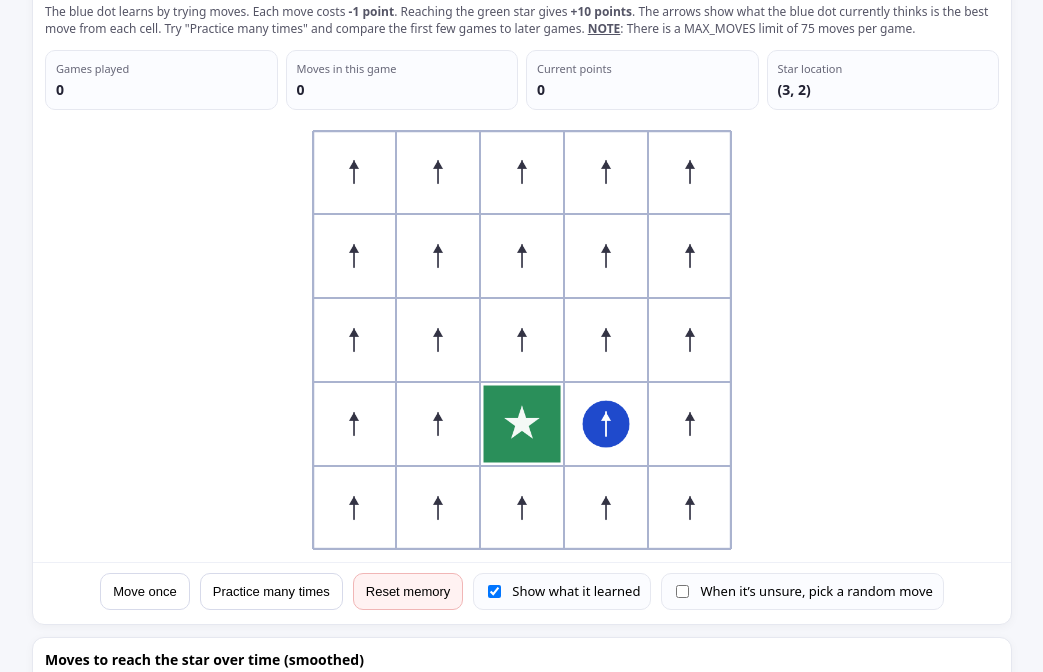
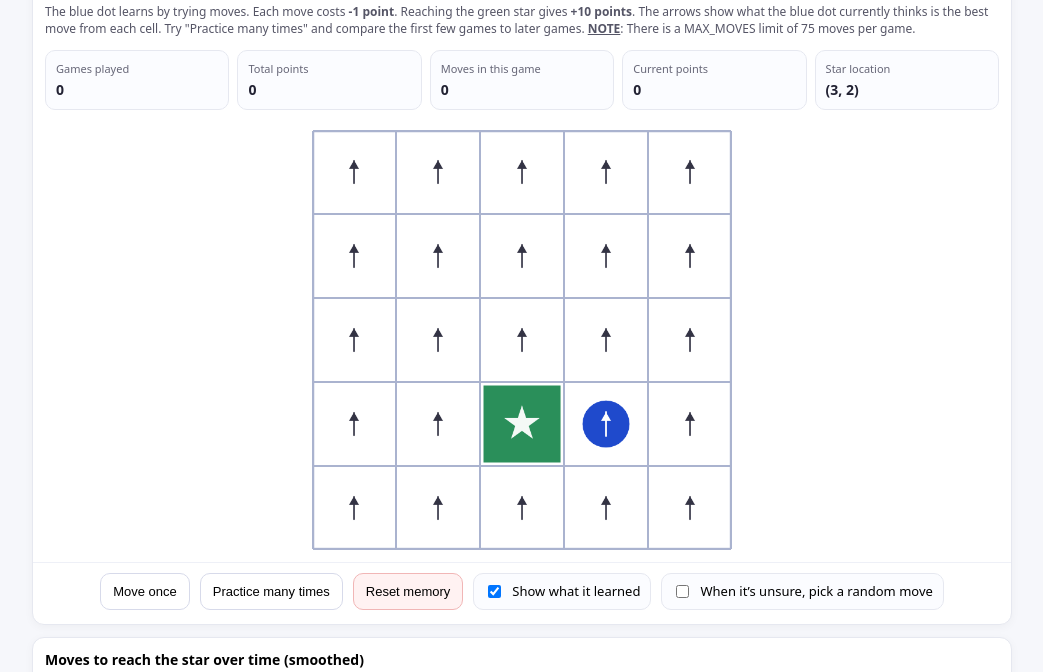
Before and after one commit to jorgegallardo/rl-demo, a plain HTML site: page index.html in a window 1280 px wide. Shown: the part 57-729 px from the top of the page, without its empty margins (118-1161 px from the left). Drawn offline with Linux system fonts and the light colour scheme.

Commit message:
cumulative points

```diff
--- a/index.html
+++ b/index.html
@@ -50,7 +50,7 @@
       /* Stats ABOVE the grid */
       .statsTop {
         display: grid;
-        grid-template-columns: 1fr 1fr 1fr 1fr;
+        grid-template-columns: repeat(5, 1fr);
         gap: 8px;
         font-size: 13px;
       }
@@ -193,6 +193,10 @@
               <div class="statValue" id="gamesStat">0</div>
             </div>
             <div class="statBox">
+              <div class="statLabel">Total points</div>
+              <div class="statValue" id="totalPointsStat">0</div>
+            </div>
+            <div class="statBox">
               <div class="statLabel">Moves in this game</div>
               <div class="statValue" id="movesStat">0</div>
             </div>
@@ -286,6 +290,7 @@
 
         // NEW: track points within the current game
         let points = 0;
+        let totalPoints = 0;
 
         const movesHistory = [];
 
@@ -304,6 +309,7 @@
         const randomWhenUnsure = document.getElementById('randomWhenUnsure');
 
         const gamesStat = document.getElementById('gamesStat');
+        const totalPointsStat = document.getElementById('totalPointsStat');
         const movesStat = document.getElementById('movesStat');
         const pointsStat = document.getElementById('pointsStat');
         const starStat = document.getElementById('starStat');
@@ -379,6 +385,7 @@
           dot = { r: nr, c: nc };
           moves++;
           points += reward;
+          totalPoints += reward;
 
           if (reached || moves >= MAX_MOVES) {
             movesHistory.push(moves);
@@ -404,6 +411,7 @@
           }
           movesHistory.length = 0;
           games = 0;
+          totalPoints = 0;
           star = { r: N - 1, c: N - 1 };
           startNewGame();
           randomizeStar();
@@ -411,6 +419,7 @@
 
         function updateStats() {
           gamesStat.textContent = String(games);
+          totalPointsStat.textContent = String(totalPoints);
           movesStat.textContent = String(moves);
           pointsStat.textContent = String(points);
           starStat.textContent = `(${star.r}, ${star.c})`;
```
